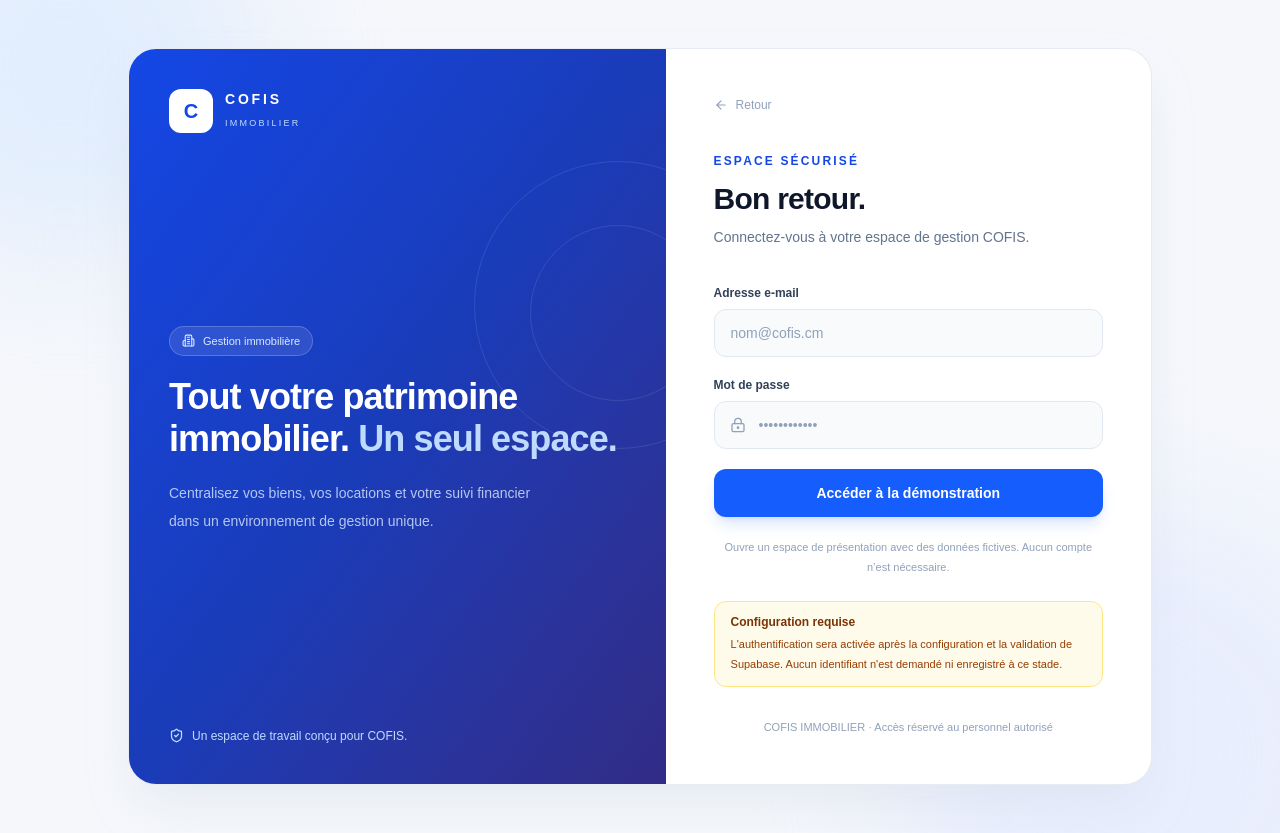
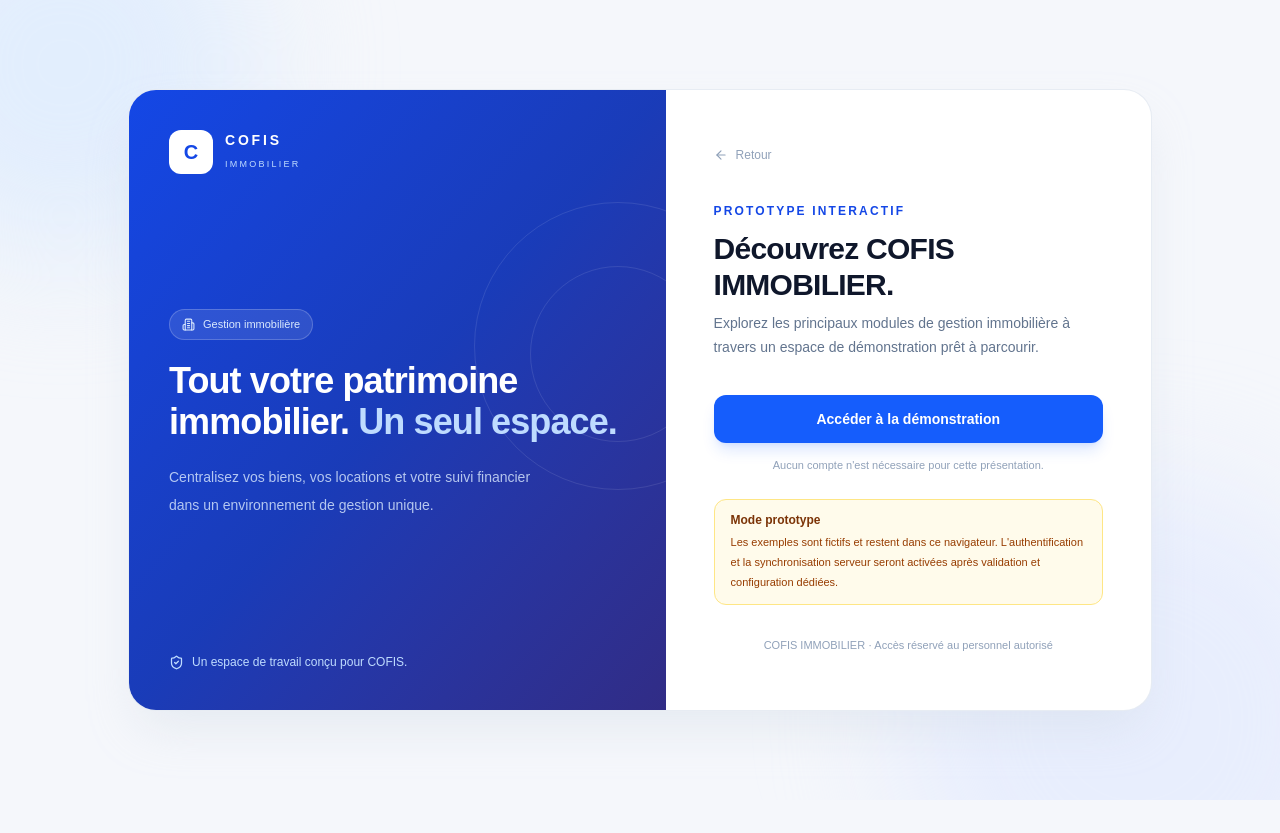
Before and after one commit to ethel954-tech/Cofis-immobilier, a Next.js app: page /connexion in a window 1280 px wide. After the commit the page ends 800 px from the top, so only its background shows below. Built offline with nearby package versions, Linux system fonts and the light colour scheme.

Commit message:
fix(demo): simplify prototype welcome screen

```diff
--- a/src/app/(auth)/connexion/page.tsx
+++ b/src/app/(auth)/connexion/page.tsx
@@ -36,29 +36,18 @@ export default function PageConnexion() {
             <span className="flex h-11 w-11 items-center justify-center rounded-xl bg-blue-600 text-xl font-extrabold text-white">C</span>
             <p className="mt-3 text-sm font-extrabold tracking-[0.2em] text-slate-900">COFIS IMMOBILIER</p>
           </div>
-          <p className="text-xs font-bold uppercase tracking-[0.18em] text-blue-700">Espace sécurisé</p>
-          <h2 className="mt-3 text-3xl font-bold tracking-tight text-slate-900">Bon retour.</h2>
-          <p className="mt-2 text-sm leading-6 text-slate-500">Connectez-vous à votre espace de gestion COFIS.</p>
+          <p className="text-xs font-bold uppercase tracking-[0.18em] text-blue-700">Prototype interactif</p>
+          <h2 className="mt-3 text-3xl font-bold tracking-tight text-slate-900">Découvrez COFIS IMMOBILIER.</h2>
+          <p className="mt-2 text-sm leading-6 text-slate-500">Explorez les principaux modules de gestion immobilière à travers un espace de démonstration prêt à parcourir.</p>
 
-          <form className="mt-9 space-y-5">
-            <div>
-              <label htmlFor="email" className="mb-2 block text-xs font-semibold text-slate-700">Adresse e-mail</label>
-              <input id="email" name="email" type="email" autoComplete="email" placeholder="nom@cofis.cm" disabled className="h-12 w-full rounded-xl border border-slate-200 bg-slate-50 px-4 text-sm text-slate-500 outline-none placeholder:text-slate-400 disabled:cursor-not-allowed" />
-            </div>
-            <div>
-              <label htmlFor="mot-de-passe" className="mb-2 block text-xs font-semibold text-slate-700">Mot de passe</label>
-              <div className="relative">
-                <LockKeyhole size={16} className="absolute left-4 top-1/2 -translate-y-1/2 text-slate-400" />
-                <input id="mot-de-passe" name="password" type="password" autoComplete="current-password" placeholder="••••••••••••" disabled className="h-12 w-full rounded-xl border border-slate-200 bg-slate-50 pl-11 pr-4 text-sm text-slate-500 outline-none placeholder:text-slate-400 disabled:cursor-not-allowed" />
-              </div>
-            </div>
+          <div className="mt-9 space-y-3">
             <Link href="/demo" className="flex h-12 w-full items-center justify-center rounded-xl bg-blue-600 text-sm font-semibold text-white shadow-lg shadow-blue-600/15 transition hover:bg-blue-700">Accéder à la démonstration</Link>
-            <p className="text-center text-[11px] leading-5 text-slate-400">Ouvre un espace de présentation avec des données fictives. Aucun compte n’est nécessaire.</p>
-          </form>
+            <p className="text-center text-[11px] leading-5 text-slate-400">Aucun compte n'est nécessaire pour cette présentation.</p>
+          </div>
 
           <div className="mt-6 rounded-xl border border-amber-200 bg-amber-50 px-4 py-3">
-            <p className="text-xs font-semibold text-amber-900">Configuration requise</p>
-            <p className="mt-1 text-[11px] leading-5 text-amber-800">L'authentification sera activée après la configuration et la validation de Supabase. Aucun identifiant n'est demandé ni enregistré à ce stade.</p>
+            <p className="text-xs font-semibold text-amber-900">Mode prototype</p>
+            <p className="mt-1 text-[11px] leading-5 text-amber-800">Les exemples sont fictifs et restent dans ce navigateur. L'authentification et la synchronisation serveur seront activées après validation et configuration dédiées.</p>
           </div>
           <p className="mt-8 text-center text-[11px] text-slate-400">COFIS IMMOBILIER · Accès réservé au personnel autorisé</p>
         </section>
```
